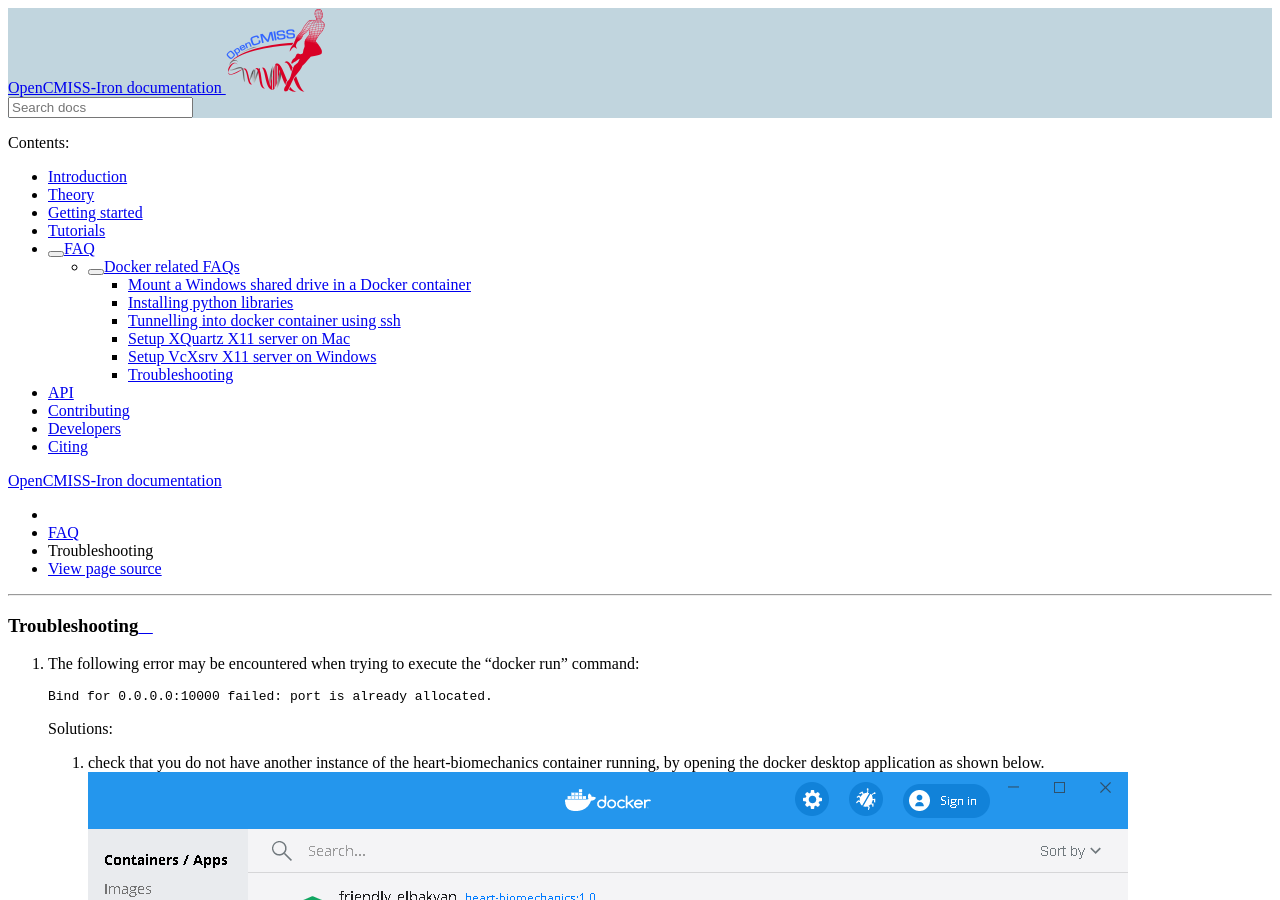
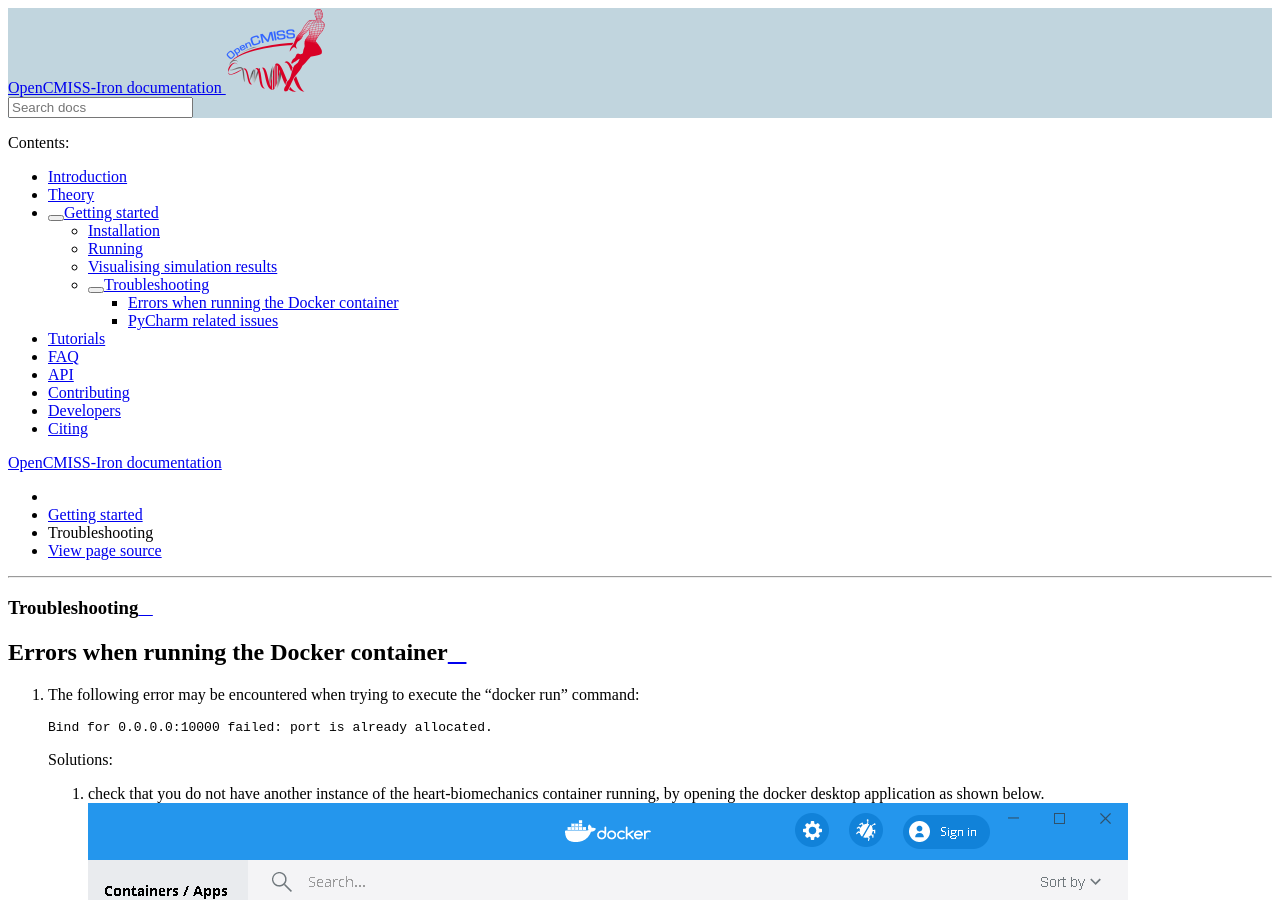
Before and after one commit to OpenCMISS-Examples/OpenCMISS-Iron-tutorials, a Sphinx documentation site: the page built from docs/source/getting_started/troubleshooting.md, in a window 1280 px wide and 900 px high. Built offline with Sphinx 7.4.7 and the Read the Docs theme 2.0.0, drawn with Linux system fonts in a browser that asks for light colours; pages that are not in the unit, such as notebooks, are missing from menus; some of the changed text lies outside the part shown.

Commit message:
Moving Docker troubleshooting to the getting started section for move visibility

````diff
--- a/docs/source/faq.rst
+++ b/docs/source/faq.rst
@@ -15,4 +15,3 @@ Docker related FAQs
   faq/docker/ssh_tunnelling
   faq/docker/setup_xquartz_x11_server_mac
   faq/docker/setup_vcxsrv_x11_server_windows
-  faq/docker/troubleshooting
--- a/docs/source/getting_started.rst
+++ b/docs/source/getting_started.rst
@@ -10,3 +10,4 @@ This section describes how to get started with installing, running OpenCMISS-Iro
   getting_started/installation
   getting_started/running
   getting_started/visualisation
+  getting_started/troubleshooting
--- a/docs/source/getting_started/running.rst
+++ b/docs/source/getting_started/running.rst
@@ -14,7 +14,6 @@ Setting up run environment
   running/jupyterlab
   running/pycharm
   running/visual_studio_code
-  running/troubleshooting
 
 Running OpenCMISS-Iron python examples
 
--- a/docs/source/faq/docker/troubleshooting.md
+++ b/docs/source/getting_started/troubleshooting.md
@@ -1,5 +1,6 @@
 # Troubleshooting
 
+## Errors when running the Docker container
 1. The following error may be encountered when trying to execute the "docker run" command:
     ```bash
     Bind for 0.0.0.0:10000 failed: port is already allocated.
@@ -22,3 +23,10 @@
     To avoid this issue, do not open linux scripts with these editors on windows as advised in the OpenCMISS-Iron Docker installations steps. Instead, use a text editor like [Notepad++](https://notepad-plus-plus.org/downloads/).
 
     To correct this issue, locate the script producing the error (in this case ```bashrc```) and open it in Notepad++ on your Windows host (remember that ```/home/jovyan/work``` inside the container is mapped to your ```oc/opt``` folder).  From the "Edit" menu, select "EOL Conversion" -> "UNIX/OSX Format". You can also set the default EOL in notepad++ via "Settings" -> "Preferences" -> "New Document/Default Directory" then select "Unix/OSX" under the Format box.
+
+## PyCharm related issues
+3. Pycharm won't let you add the new interpreter
+    1. Close pycharm.
+    2. Delete the `.idea` hidden folder in the folder that the heart-biomechanics
+    repository was cloned into.
+    3. Retry the setup
````
Also changed, not shown: docs/source/getting_started/running/troubleshooting.md (deleted, +0 -7 lines), docs/source/getting_started/docker_desktop_running_container.png (renamed from docs/source/faq/docker/docker_desktop_running_container.png).
